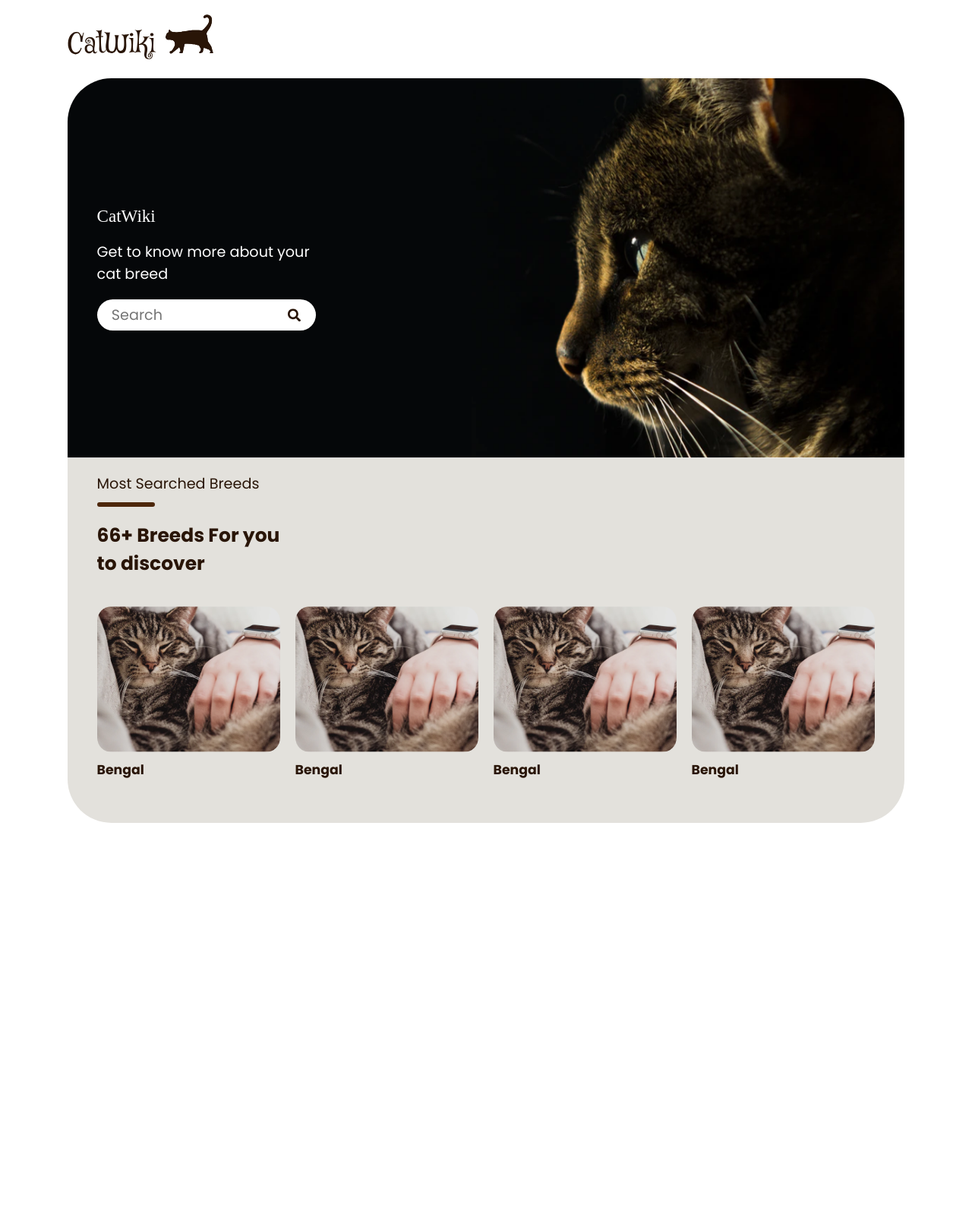
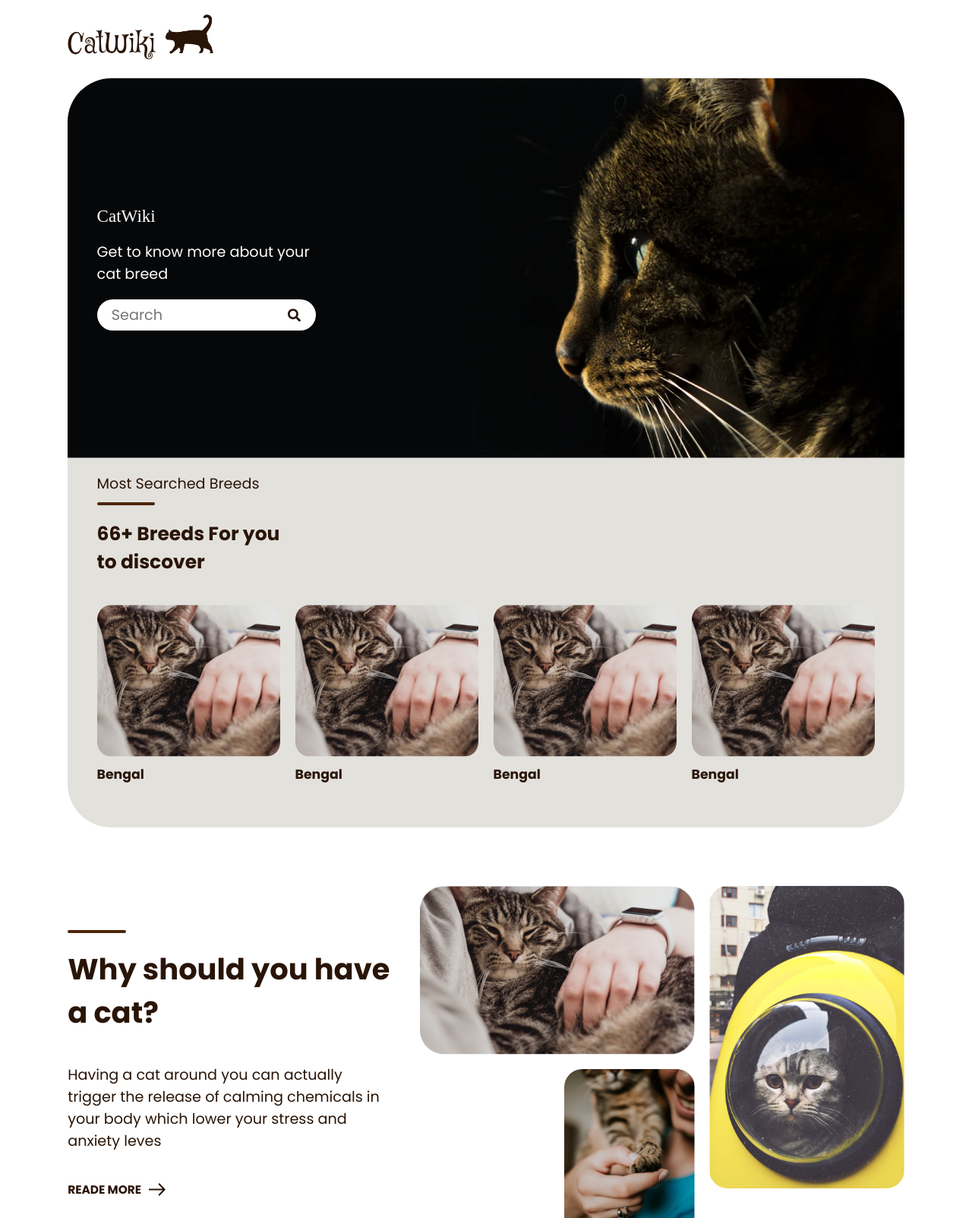
Before and after one commit to yousoumar/catwiki, a React app in the folder views/: page / in a window 1280 px wide. Shown: the top 1603 px of the page at 76% size. Before the commit the page ends 1103 px from the top, so only its background shows below. Built offline with nearby package versions, Linux system fonts and the light colour scheme; a web font is replaced by a local one.

Commit message:
codes home page front

```diff
--- a/views/src/components/App.js
+++ /dev/null
@@ -1,60 +0,0 @@
-import "./App.scss";
-import logo from "../assets/logo.svg";
-import img2 from "../assets/image2.png";
-import search from "../assets/search.svg";
-function App() {
-  return (
-    <div className="app">
-      <header>
-        <a href="/" className="logo">
-          <img src={logo} alt="" />
-        </a>
-      </header>
-      <div className="hero">
-        <div className="top">
-          <div className="logo">CatWiki</div>
-          <p>Get to know more about your cat breed</p>
-          <div className="input">
-            <input type="text" placeholder="Search" />
-            <img src={search} alt="" />
-          </div>
-        </div>
-        <div className="bottom">
-          <h1>Most Searched Breeds</h1>
-          <hr />
-          <h2>
-            66+ Breeds For you <br /> to discover
-          </h2>
-          <div className="summary">
-            <div className="bread">
-              <div className="img">
-                <img src={img2} alt="" />
-              </div>
-              <div className="name">Bengal</div>
-            </div>
-            <div className="bread">
-              <div className="img">
-                <img src={img2} alt="" />
-              </div>
-              <div className="name">Bengal</div>
-            </div>
-            <div className="bread">
-              <div className="img">
-                <img src={img2} alt="" />
-              </div>
-              <div className="name">Bengal</div>
-            </div>
-            <div className="bread">
-              <div className="img">
-                <img src={img2} alt="" />
-              </div>
-              <div className="name">Bengal</div>
-            </div>
-          </div>
-        </div>
-      </div>
-    </div>
-  );
-}
-
-export default App;
--- a/views/src/components/App.scss
+++ /dev/null
@@ -1,109 +0,0 @@
-.app {
-  header {
-    margin-bottom: 1rem;
-    img {
-      width: 10rem;
-      overflow: hidden;
-    }
-  }
-
-  .hero {
-    border-radius: 3rem;
-    overflow: hidden;
-    .top {
-      background-image: url("../assets/heroimagemd.png");
-      background-size: cover;
-      background-position: center;
-      color: white;
-      padding: 3rem 2rem;
-
-      .logo {
-        font-size: 1.2rem;
-        margin-bottom: 1rem;
-      }
-
-      p {
-        max-width: 12rem;
-      }
-      .input {
-        position: relative;
-        width: max-content;
-        margin-top: 1rem;
-        input {
-          width: 7rem;
-          padding: 0.3rem 2.5rem 0.3rem 1rem;
-          border-radius: 999px;
-          border: none;
-          outline: none;
-          color: var(--primary);
-        }
-        img {
-          position: absolute;
-          width: 0.9rem;
-          height: 0.9rem;
-          top: 50%;
-          right: 1rem;
-          transform: translate(0, -50%);
-        }
-      }
-    }
-    .bottom {
-      background-color: var(--gray);
-      padding: 1rem 2rem 3rem 2rem;
-      hr {
-        outline: none;
-        border: 3px solid #4d270c;
-        border-radius: 77px;
-        width: 4rem;
-        margin: 0.5rem 0 1rem 0;
-      }
-      h2 {
-        font-size: 1.3rem;
-        font-weight: 700;
-        margin-bottom: 2rem;
-      }
-      .summary {
-        display: grid;
-        grid-template-columns: 1fr 1fr;
-        gap: 1rem;
-
-        .bread {
-          img {
-            min-height: 10rem;
-            border-radius: 1rem;
-          }
-          .name {
-            font-weight: 700;
-            margin-top: 0.5rem;
-            font-size: 0.9rem;
-          }
-        }
-      }
-    }
-
-    @media all and (min-width: 700px) {
-      & {
-        .top {
-          min-height: 500px;
-          display: flex;
-          flex-direction: column;
-          justify-content: center;
-
-          p {
-            max-width: 15rem;
-          }
-          .input {
-            input {
-              width: 15rem;
-            }
-          }
-        }
-        .bottom {
-          .summary {
-            grid-template-columns: repeat(4, 1fr);
-          }
-        }
-      }
-    }
-  }
-}
--- /dev/null
+++ b/views/src/components/App/App.js
@@ -0,0 +1,17 @@
+import "./App.scss";
+import Blog from "../Blog/Blog";
+import Footer from "../Footer/Footer";
+import Header from "../Header/Header";
+import Hero from "../Hero/Hero";
+function App() {
+  return (
+    <div className="app">
+      <Header />
+      <Hero />
+      <Blog />
+      <Footer />
+    </div>
+  );
+}
+
+export default App;
--- /dev/null
+++ b/views/src/components/App/App.scss
@@ -0,0 +1,6 @@
+.app {
+  padding: 1rem;
+  font-family: "Poppins", sans-serif;
+  max-width: 1140px;
+  margin: 0 auto;
+}
--- /dev/null
+++ b/views/src/components/Blog/Blog.js
@@ -0,0 +1,36 @@
+import img1 from "../../assets/image1.png";
+import img2 from "../../assets/image2.png";
+import img3 from "../../assets/image3.png";
+import arrow from "../../assets/arrow.svg";
+import "./Blog.scss";
+export default function Blog() {
+  return (
+    <div className="blog">
+      <div className="left">
+        <hr />
+        <h2>Why should you have a cat?</h2>
+        <p>
+          Having a cat around you can actually trigger the release of calming
+          chemicals in your body which lower your stress and anxiety leves
+        </p>
+        <a href="/">
+          <span>Reade more</span>{" "}
+          <span class="icon">
+            <img src={arrow} alt="" />
+          </span>
+        </a>
+      </div>
+      <div className="right">
+        <div className="img">
+          <img src={img1} alt="" />
+        </div>
+        <div className="img">
+          <img src={img2} alt="" />
+        </div>
+        <div className="img">
+          <img src={img3} alt="" />
+        </div>
+      </div>
+    </div>
+  );
+}
--- /dev/null
+++ b/views/src/components/Blog/Blog.scss
@@ -0,0 +1,40 @@
+.blog {
+  margin-top: 2rem;
+  h2 {
+    font-size: 2rem;
+  }
+  p {
+    margin-bottom: 2rem;
+  }
+
+  .right {
+    display: grid;
+    gap: 1rem;
+    grid-template-columns: 1fr 1fr 1.5fr;
+    grid-template-rows: auto auto;
+    margin-top: 2rem;
+    img {
+      border-radius: 24px;
+    }
+    .img:nth-child(1) {
+      grid-column: 2 / span 1;
+    }
+    .img:nth-child(2) {
+      grid-row: 1 / span 1;
+      grid-column: 1 / span 2;
+    }
+    .img:nth-child(3) {
+      grid-row: 1 / -1;
+      grid-column: 3 / -1;
+      height: 80%;
+    }
+  }
+  @media all and (min-width: 750px) {
+    & {
+      display: grid;
+      grid-template-columns: 1fr 1.5fr;
+      align-items: center;
+      gap: 2rem;
+    }
+  }
+}
--- /dev/null
+++ b/views/src/components/Footer/Footer.js
@@ -0,0 +1,14 @@
+import whiteLogo from "../../assets/white-logo.svg";
+import "./Footer.scss";
+export default function Footer() {
+  return (
+    <footer>
+      <div className="logo">
+        <img src={whiteLogo} alt="" />
+      </div>
+      <div>
+        &copy; created by <a href="https://github.com/yousoumar">yousoumar</a>
+      </div>
+    </footer>
+  );
+}
--- /dev/null
+++ b/views/src/components/Footer/Footer.scss
@@ -0,0 +1,19 @@
+footer {
+  background-color: black;
+  border-radius: 42px 42px 0 0;
+  display: flex;
+  justify-content: space-between;
+  align-items: center;
+  color: white;
+  padding: 3rem;
+  font-size: 0.8rem;
+  margin-bottom: -1rem;
+  margin-top: 2rem;
+  flex-wrap: wrap;
+
+  a {
+    display: inline;
+    text-transform: none;
+    font-size: inherit;
+  }
+}
--- /dev/null
+++ b/views/src/components/Header/Header.js
@@ -0,0 +1,11 @@
+import "./Header.scss";
+import logo from "../../assets/logo.svg";
+export default function Header() {
+  return (
+    <header className="header">
+      <a href="/" className="logo">
+        <img src={logo} alt="" />
+      </a>
+    </header>
+  );
+}
--- /dev/null
+++ b/views/src/components/Header/Header.scss
@@ -0,0 +1,7 @@
+.header {
+  margin-bottom: 1rem;
+  img {
+    width: 10rem;
+    overflow: hidden;
+  }
+}
--- /dev/null
+++ b/views/src/components/Hero/Hero.js
@@ -0,0 +1,50 @@
+import search from "../../assets/search.svg";
+import img2 from "../../assets/image2.png";
+import "./Hero.scss";
+export default function Hero() {
+  return (
+    <div className="hero">
+      <div className="top">
+        <div className="logo">CatWiki</div>
+        <p>Get to know more about your cat breed</p>
+        <div className="input">
+          <input type="text" placeholder="Search" />
+          <img src={search} alt="" />
+        </div>
+      </div>
+      <div className="bottom">
+        <h1>Most Searched Breeds</h1>
+        <hr />
+        <h2>
+          66+ Breeds For you <br /> to discover
+        </h2>
+        <div className="summary">
+          <div className="bread">
+            <div className="img">
+              <img src={img2} alt="" />
+            </div>
+            <div className="name">Bengal</div>
+          </div>
+          <div className="bread">
+            <div className="img">
+              <img src={img2} alt="" />
+            </div>
+            <div className="name">Bengal</div>
+          </div>
+          <div className="bread">
+            <div className="img">
+              <img src={img2} alt="" />
+            </div>
+            <div className="name">Bengal</div>
+          </div>
+          <div className="bread">
+            <div className="img">
+              <img src={img2} alt="" />
+            </div>
+            <div className="name">Bengal</div>
+          </div>
+        </div>
+      </div>
+    </div>
+  );
+}
--- /dev/null
+++ b/views/src/components/Hero/Hero.scss
@@ -0,0 +1,88 @@
+.hero {
+  border-radius: 3rem;
+  overflow: hidden;
+  .top {
+    background-image: url("../../assets/hero-bg.png");
+    background-size: cover;
+    background-position: center;
+    color: white;
+    padding: 3rem 2rem;
+
+    .logo {
+      font-size: 1.2rem;
+      margin-bottom: 1rem;
+    }
+
+    p {
+      max-width: 12rem;
+    }
+    .input {
+      position: relative;
+      width: max-content;
+      margin-top: 1rem;
+      input {
+        width: 7rem;
+        padding: 0.3rem 2.5rem 0.3rem 1rem;
+        border-radius: 999px;
+        border: none;
+        outline: none;
+        color: var(--primary);
+      }
+      img {
+        position: absolute;
+        width: 0.9rem;
+        height: 0.9rem;
+        top: 50%;
+        right: 1rem;
+        transform: translate(0, -50%);
+      }
+    }
+  }
+  .bottom {
+    background-color: var(--gray);
+    padding: 1rem 2rem 3rem 2rem;
+
+    .summary {
+      display: grid;
+      grid-template-columns: 1fr 1fr;
+      gap: 1rem;
+
+      .bread {
+        img {
+          min-height: 200px;
+          border-radius: 1rem;
+        }
+        .name {
+          font-weight: 700;
+          margin-top: 0.5rem;
+          font-size: 0.9rem;
+        }
+      }
+    }
+  }
+
+  @media all and (min-width: 750px) {
+    & {
+      .top {
+        min-height: 500px;
+        display: flex;
+        flex-direction: column;
+        justify-content: center;
+
+        p {
+          max-width: 15rem;
+        }
+        .input {
+          input {
+            width: 15rem;
+          }
+        }
+      }
+      .bottom {
+        .summary {
+          grid-template-columns: repeat(4, 1fr);
+        }
+      }
+    }
+  }
+}
--- a/views/src/index.js
+++ b/views/src/index.js
@@ -1,7 +1,7 @@
 import React from "react";
 import ReactDOM from "react-dom";
 import "./index.scss";
-import App from "./components/App";
+import App from "./components/App/App";
 
 ReactDOM.render(
   <React.StrictMode>
--- a/views/src/index.scss
+++ b/views/src/index.scss
@@ -16,12 +16,6 @@
 html {
   color: var(--primary);
 }
-body {
-  padding: 1rem;
-  font-family: "Poppins", sans-serif;
-  max-width: 1140px;
-  margin: 0 auto;
-}
 
 .logo {
   font-family: "Mystery Quest", cursive;
@@ -34,6 +28,38 @@ img {
   display: block;
 }
 
+h2 {
+  font-size: 1.3rem;
+  font-weight: 700;
+  margin-bottom: 2rem;
+}
+
+hr {
+  outline: none;
+  border: 2px solid #4d270c;
+  border-radius: 77px;
+  width: 4rem;
+  margin: 0.5rem 0 1rem 0;
+}
+
+a {
+  text-transform: uppercase;
+  display: flex;
+  align-items: center;
+  width: max-content;
+  font-weight: 700;
+  font-size: 0.8rem;
+  .icon {
+    height: 0.9rem;
+    margin-left: 0.5rem;
+    transition: 0.3s ease;
+  }
+  &:hover {
+    .icon {
+      transform: translateX(0.5rem);
+    }
+  }
+}
 @media all and (min-width: 700px) {
   html {
     font-size: 1.2rem;
```
Also changed, not shown: views/src/assets/HeroImagemd.png (deleted), views/src/assets/HeroImagesm.png (deleted), views/src/assets/arrow.svg (added), views/src/assets/hero-bg.png (renamed from views/src/assets/HeroImagelg.png), views/src/assets/white-logo.svg (added).
